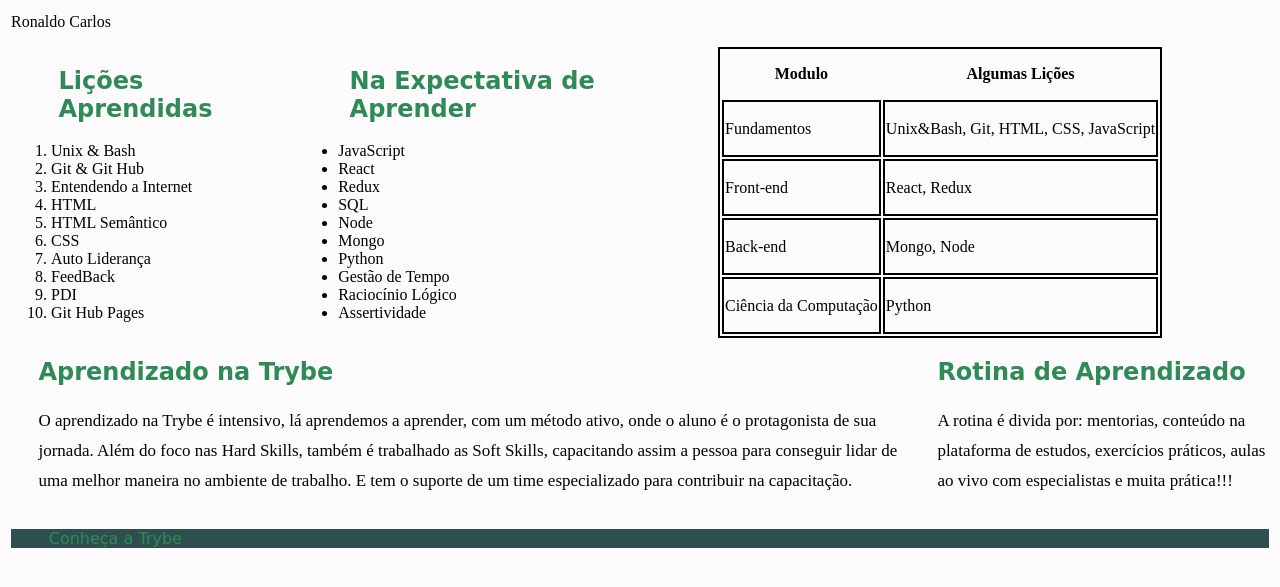
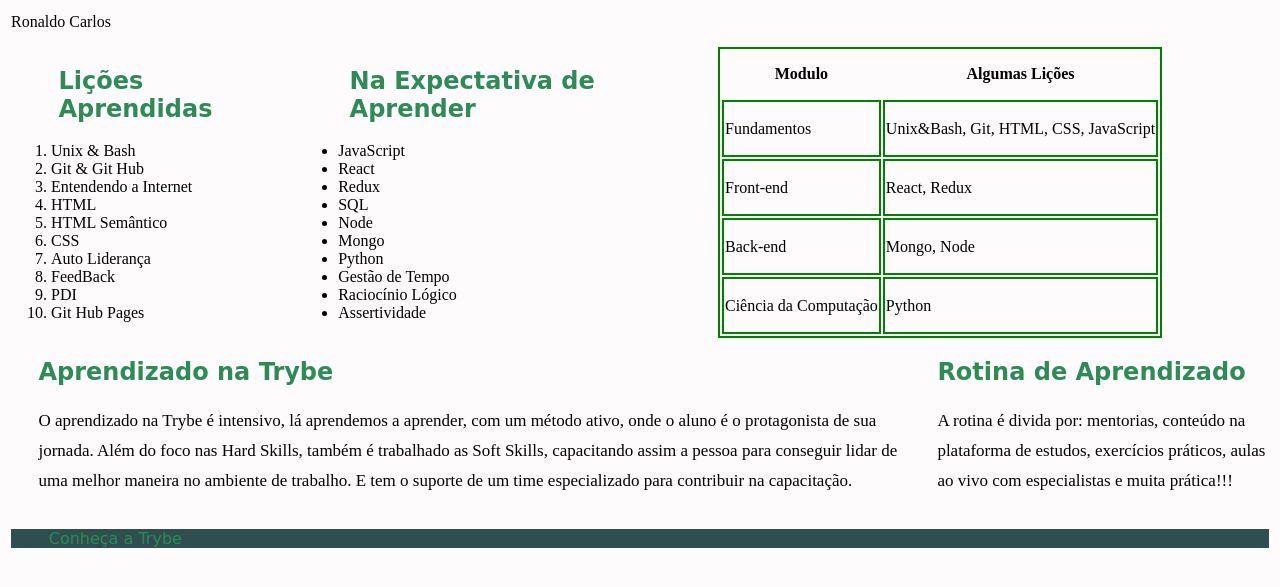
Before and after one commit to ronaferr/project-lessons-learned, a website: page index.html in a window 1280 px wide. Shown: the part 155-742 px from the top of the page. Drawn offline with Linux system fonts and the light colour scheme.

Commit message:
alteraçao cor tabela

```diff
--- a/style.css
+++ b/style.css
@@ -46,4 +46,4 @@ footer p {
 .prof {margin-top: 8%;}
 
 .textos, .listas, .prof {display: flex;}
-table, tr, td {border: 2px solid black;}
+table, tr, td {border: 2px solid green;}
```
